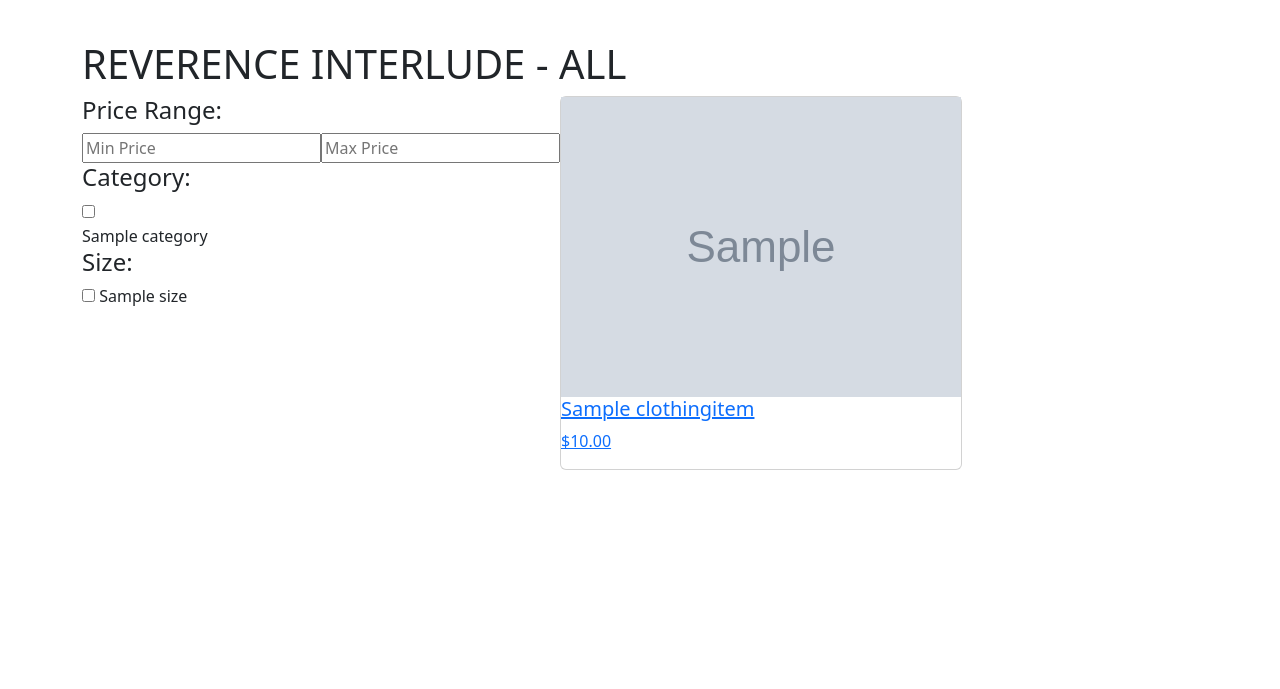
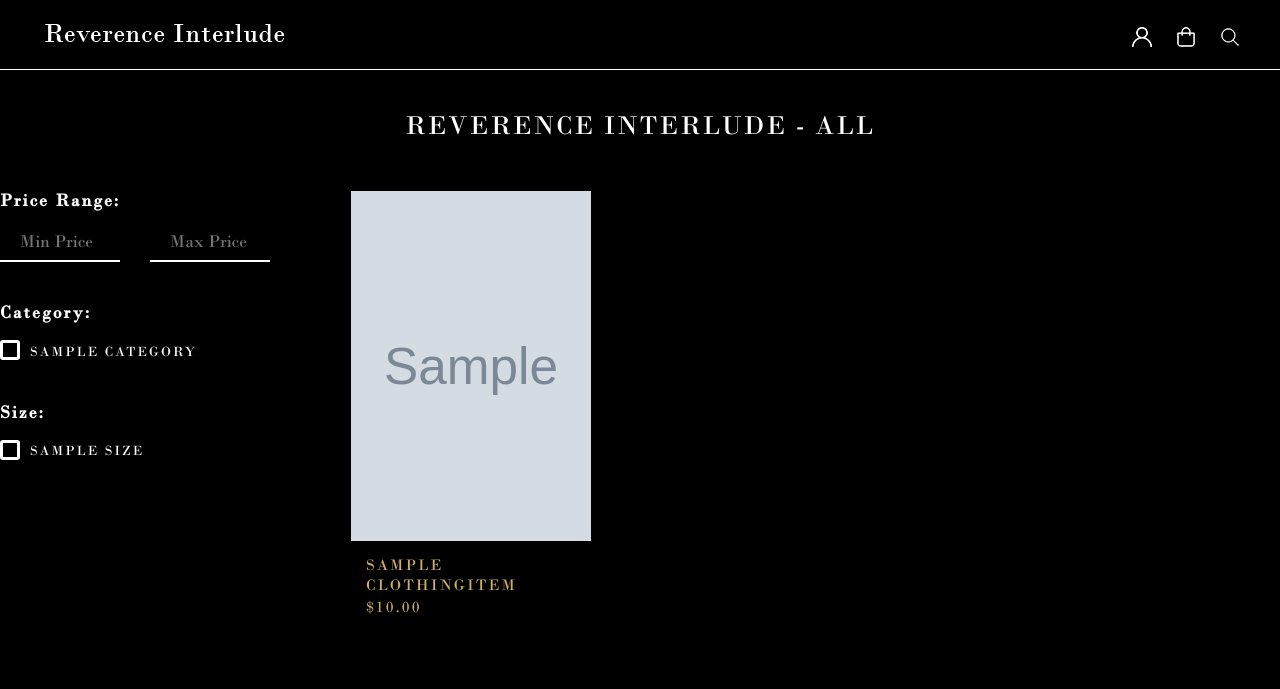
Before and after one commit to Dima22820/rev1, a Django app: page / in a window 1280 px wide. Shown: the top 689 px of the page. Run offline with Django 5.2, Linux system fonts and the light colour scheme; tables that the repository leaves empty hold one stand-in row (values such as "Sample post"); grey boxes marked "Sample" are stand-in pictures; some libraries are stand-ins or nearby versions.

Commit message:
доробив каталог і настроїв медіа

```diff
--- a/reverence/main/static/css/base.css
+++ b/reverence/main/static/css/base.css
@@ -0,0 +1,230 @@
+@font-face {
+    font-family: 'Bodoni';
+    src: url(../font/BOD_R.TTF);
+}
+
+:root{
+    --gold: #ccaf6b;
+    --white: #fff;
+    --black: #000;
+    --border :2px solid var(--white);
+}
+
+body{
+    background-color: #000;
+    color: #fff;
+    font-family: 'Bodoni', serif;
+    font-size: 18px;
+    letter-spacing: 2px;
+}
+
+a{
+    transition: all .4s ease;
+    color: var(--gold);
+    text-decoration: none;
+}
+
+a:hover{
+    opacity: 0.7;
+}
+
+h2{
+    font-size: 38px;
+}
+
+h4{
+    font-size: 18px;
+    font-weight: 300;
+}
+h5{
+    font-size: 16px;
+    font-weight: 300;
+    margin: 0;
+}
+p{
+    font-weight: 300;
+    font-size: 16px;
+}
+.container{
+    max-width: 1400px;
+    margin: 0 auto;
+    padding: 40px 0;
+}
+.header{
+    padding: 0 40px;
+    height: 70px;
+    justify-content: space-between;
+    border-bottom: 1px solid #fff;
+    background-color: #000;
+}
+.input-container{
+    position: relative;
+    display: flex;
+}
+.search {
+    padding-right: 150px;
+    padding-bottom: 10px;
+}
+
+.form_input {
+    border: none;
+    background-color: #000;
+    border-bottom: 1px solid #fff;
+    width: 350px;
+    padding: 5px 10px;
+    padding-right: 40px;
+}
+
+.form_input::placeholder {
+    color: #000;
+}
+
+.form_input:focus {
+    all: unset;
+    border: none;
+    background-color: #000;
+    width: 350px;
+    padding: 5px 10px;
+    border-bottom: 1px solid #fff;
+    letter-spacing: 2px;
+}
+
+.form_input, textarea {
+    color: #fff;
+}
+
+.btnforsearch {
+    position: absolute;
+    left: 96%;
+    background-color: #000;
+    top: 26%;
+    background: url(../img/search.png);
+    border: none;
+    width: 20px;
+    height: 20px;
+}
+
+.forsearch {
+    position: relative;
+}
+
+.search-popup {
+    position: absolute;
+    top: 100%;
+    right: 0;
+    width: 250px;
+    z-index: 1000;
+    padding: 10px;
+    margin-right: 92px;
+    margin-top: 20px;
+}
+
+.form_input {
+    padding: 5px;
+    flex: 1;
+}
+
+.rev-head{
+    font-size: 27px;
+    text-align: center;
+    padding-bottom: 40px;
+}
+.sidebar {
+    min-width: 260px;
+    margin-right: 80px;
+}
+.sidebar h4 {
+    font-weight: 600;
+}
+.price-head {
+    margin-bottom: 15px;
+}
+.price-range {
+    display: flex;
+    justify-content: space-between;
+    margin-bottom: 20px;
+}
+input[type="number"]{
+    width: 120px;
+    border: none;
+    background-color: var(--black);
+    padding-left: 20px;
+    padding-bottom: 5px;
+    color: var(--white);
+    outline: none;
+    border-bottom: 2px solid var(--white);
+    transition: border-color 0.3s;
+    -moz-appearance: textfield;
+}
+input[type="number"]::-webkit-inner-spin-button,
+input[type="number"]::-webkit-outer-spin-button{
+    -webkit-appearance: none;
+    margin: 0;
+}
+
+.category-head {
+    margin-top: 40px;
+    margin-bottom: 15px;
+}
+.category-option {
+    position: relative;
+    display: flex;
+    align-items: center;
+    text-transform: uppercase;
+    margin-bottom: 5px;
+    font-size: 14px;
+}
+.category-option input[type="checkbox"]{
+    display: none;
+}
+.category-option label{
+    position: relative;
+    padding-left: 30px;
+    padding-top: 2px;
+    cursor: pointer;
+    color: var(--white);
+}
+.category-option label::before{
+    content: '';
+    position: absolute;
+    left: 0;
+    top: 50%;
+    transform: translateY(-50%);
+    width: 20px;
+    height: 20px;
+    background-color: var(--black);
+    border: 3px solid var(--white);
+    border-radius: 3px;
+}
+.category-option input[type="checkbox"]:checked +label::before{
+    background-color: var(--white);
+}
+.category-name {
+    width: 200px;
+}
+.category-len {
+    padding-left: 40px;
+}
+.size-head {
+    margin-top: 40px;
+    margin-bottom: 15px;
+}
+
+.card-container {
+    gap: 30px;
+}
+
+.card {
+    width: 240px;
+    height: 460px;
+    background-color: var(--black);
+    color: var(--white);
+    text-transform: uppercase;
+}
+.card img{
+    width: 240px;
+    height: 350px;
+}
+.card-info{
+    padding: 15px;
+}
--- a/reverence/main/templates/main/base.html
+++ b/reverence/main/templates/main/base.html
@@ -8,20 +8,16 @@
         <meta name="description" content="">
         <meta name="viewport" content="width=device-width, initial-scale=1">
         {% comment %}bootstrap{% endcomment %}
-        <link rel="stylesheet" href="{% static 'css/base.css' %}">
+
+
         {% comment %}bootstrap{% endcomment %}
         <link rel="stylesheet" href="{% static 'bootstrap/css/bootstrap.min.css' %}">
+        <link rel="stylesheet" href="{% static 'css/base.css' %}">
     </head>
     <body>
         <header class="header sticky-top d-flex align-items-center">
             <div class="header-logo">
                 <img src="{% static 'img/rev.png' %}" alt="">
-            </div>
-            <div class="search">
-                <form action=""  id= 'search-form' class="search_form" style='display: none;'>
-                    <input type="text" name='q' class = 'form_input' placeholder= 'Search'>
-                    <button type= 'submit' class= 'btnforsearch'></button>
-                </form>
             </div>
             <div class="header-nav d-flex gap-4">
                 <a href="#" class="h-profile">
--- a/reverence/reverence/settings.py
+++ b/reverence/reverence/settings.py
@@ -121,3 +121,6 @@ STATIC_URL = 'static/'
 # https://docs.djangoproject.com/en/5.2/ref/settings/#default-auto-field
 
 DEFAULT_AUTO_FIELD = 'django.db.models.BigAutoField'
+
+MEDIA_URL = 'media/'
+MEDIA_ROOT = BASE_DIR / 'media'
--- a/reverence/reverence/urls.py
+++ b/reverence/reverence/urls.py
@@ -16,8 +16,14 @@ Including another URLconf
 """
 from django.contrib import admin
 from django.urls import path,include
+from django.conf import settings
+from django.conf.urls.static import static
 
 urlpatterns = [
     path('admin/', admin.site.urls),
     path('',include('main.urls', namespace='main'))
 ]
+
+if settings.DEBUG:
+    urlpatterns += static(settings.MEDIA_URL,
+                          document_root = settings.MEDIA_ROOT)
```
